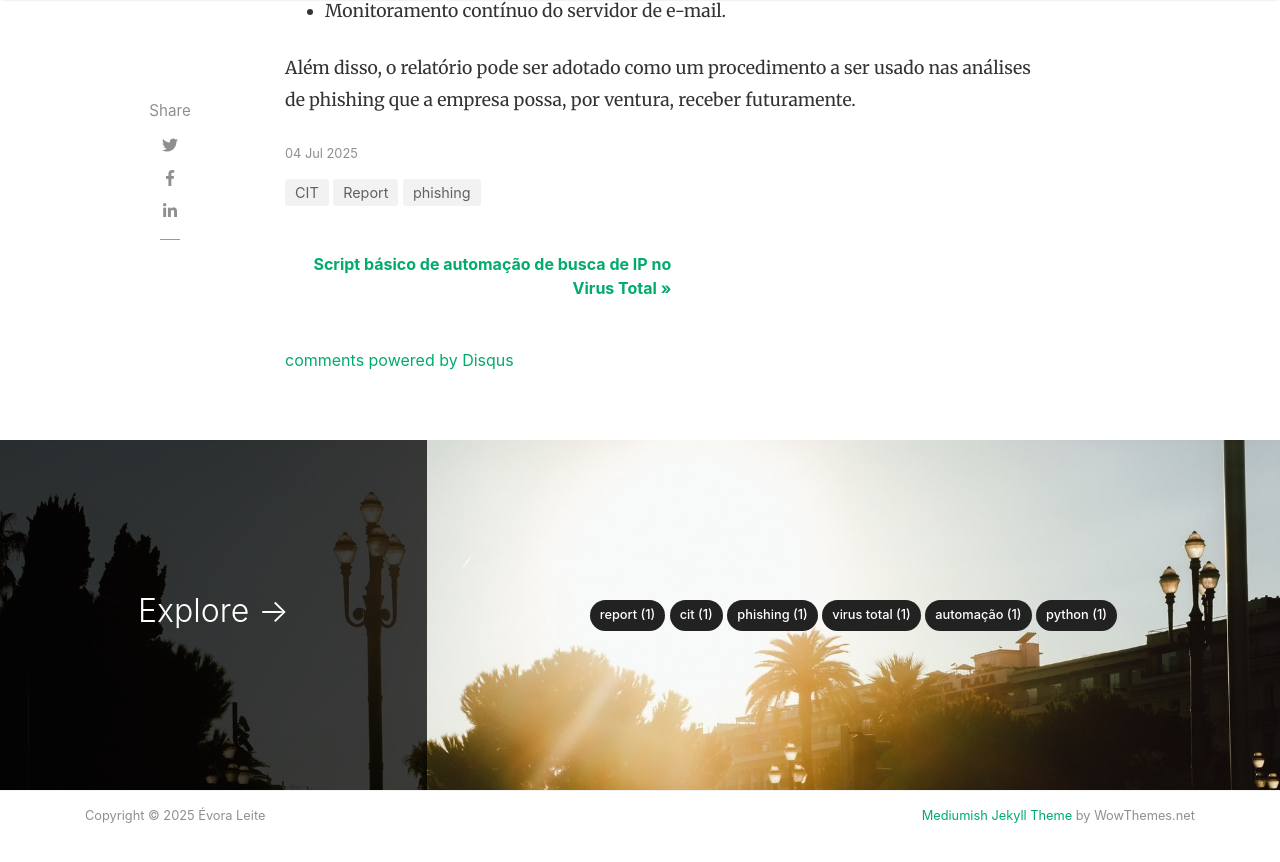
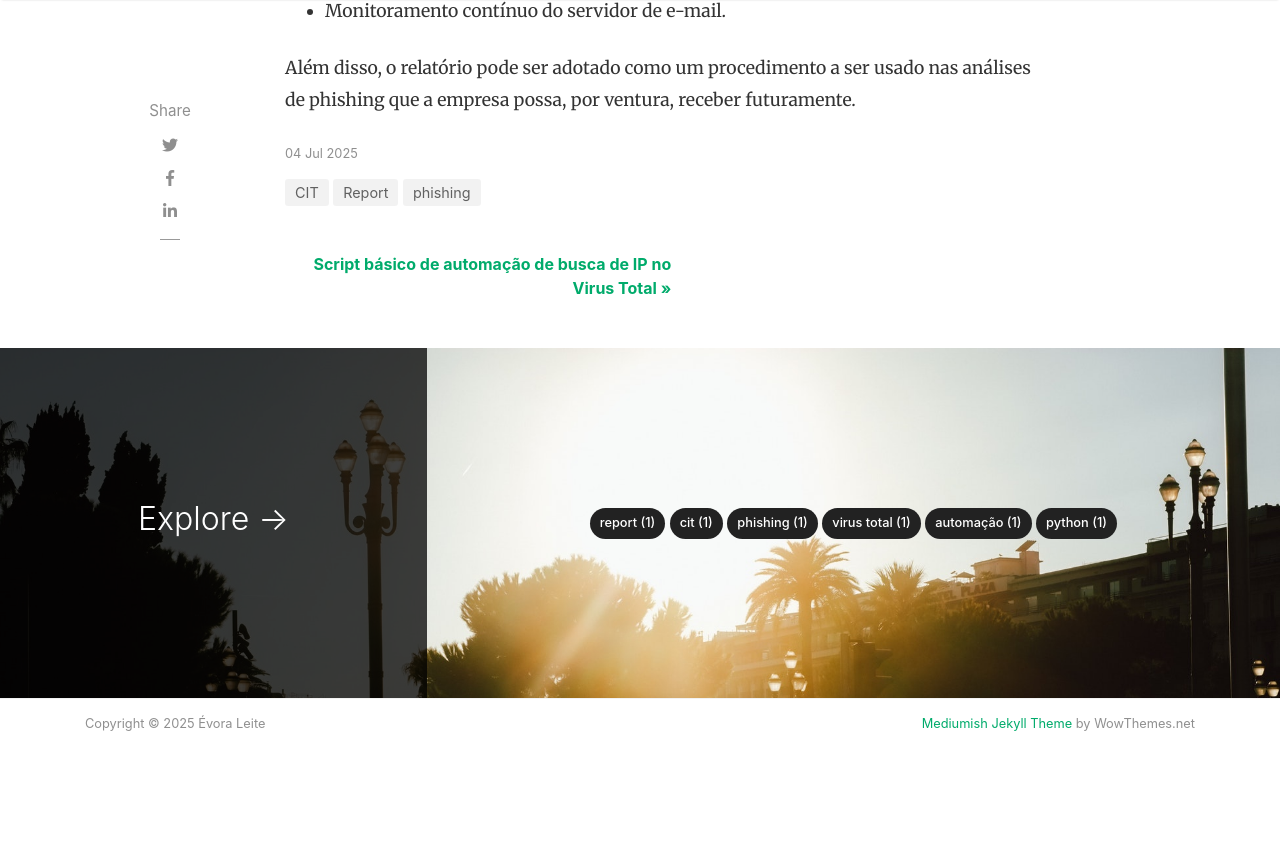
Before and after one commit to e-v-s/e-v-s.github.io, a Jekyll site: the page built from _posts/2025-07-04-CTI-report-1.md, in a window 1280 px wide and 900 px high, scrolled down 4332 px. Shown: the top 862 px of the window. Built offline with Jekyll 4.4.1, drawn with Linux system fonts in a browser that asks for light colours; nearby versions of some CDN libraries; comment, search, counter and statistics services are not loaded; after the commit the page ends 5140 px from its top, so only the background shows below that.

Commit message:
remove discuss

```diff
--- a/_includes/disqus.html
+++ /dev/null
@@ -1,14 +0,0 @@
-<section class="disqus">
-    <div id="disqus_thread"></div>
-    <script type="text/javascript">
-        var disqus_shortname = '{{site.disqus}}';
-        var disqus_developer = 0;
-        (function() {
-            var dsq = document.createElement('script'); dsq.type = 'text/javascript'; dsq.async = true;
-            dsq.src = window.location.protocol + '//' + disqus_shortname + '.disqus.com/embed.js';
-            (document.getElementsByTagName('head')[0] || document.getElementsByTagName('body')[0]).appendChild(dsq);
-        })();
-    </script>
-    <noscript>Please enable JavaScript to view the <a href="http://disqus.com/?ref_noscript">comments powered by Disqus.</a></noscript>
-    <a href="http://disqus.com" class="dsq-brlink">comments powered by <span class="logo-disqus">Disqus</span></a>
-</section>
--- a/_layouts/post.html
+++ b/_layouts/post.html
@@ -142,15 +142,7 @@ post_class: post-template
 
 <!-- Begin Comments
 ================================================== -->
-{% if page.comments != false %}
-    <div class="container">
-        <div id="comments" class="row justify-content-center mb-5">
-            <div class="col-md-8">
-                {% include disqus.html %}
-            </div>
-        </div>
-    </div>
-{% endif %}
+<!-- Disqus removed -->
 <!--End Comments
 ================================================== -->
 
```
Also changed, not shown: _layouts/page.html (+1 -7 lines).
